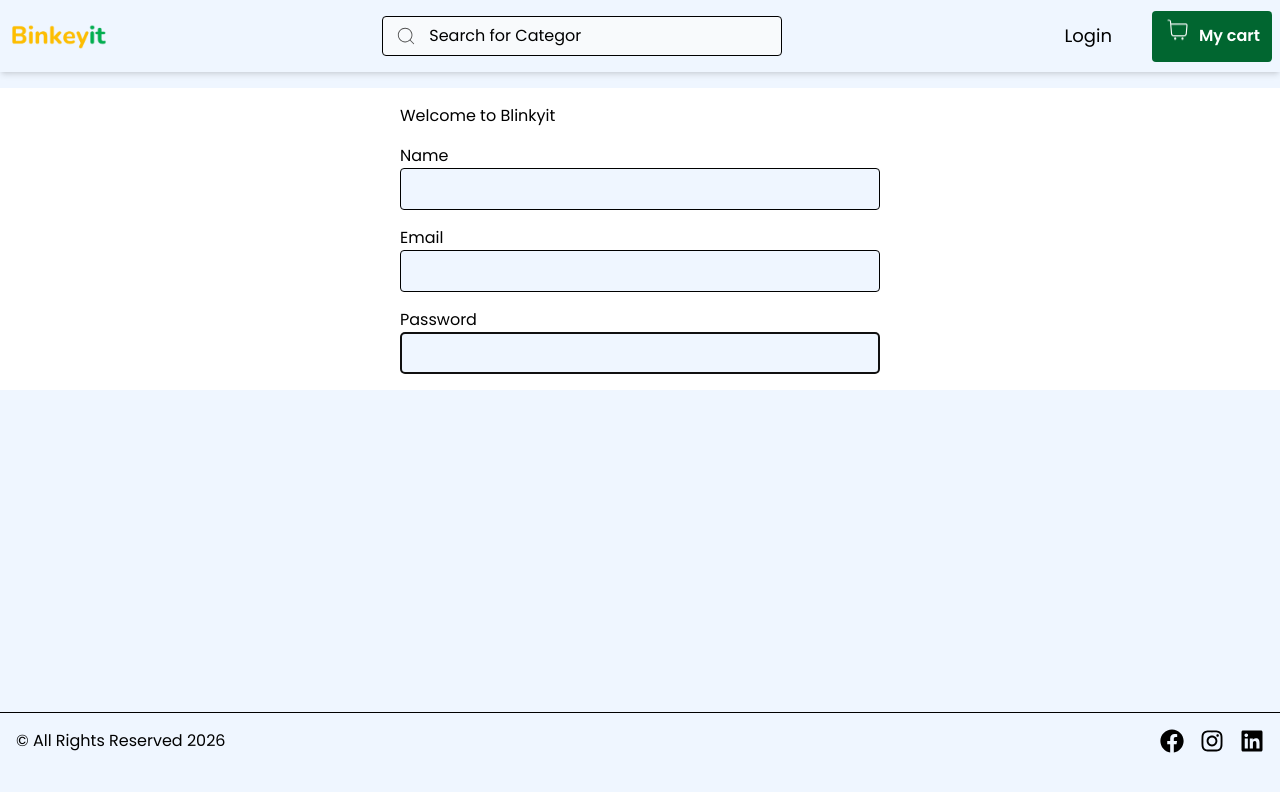
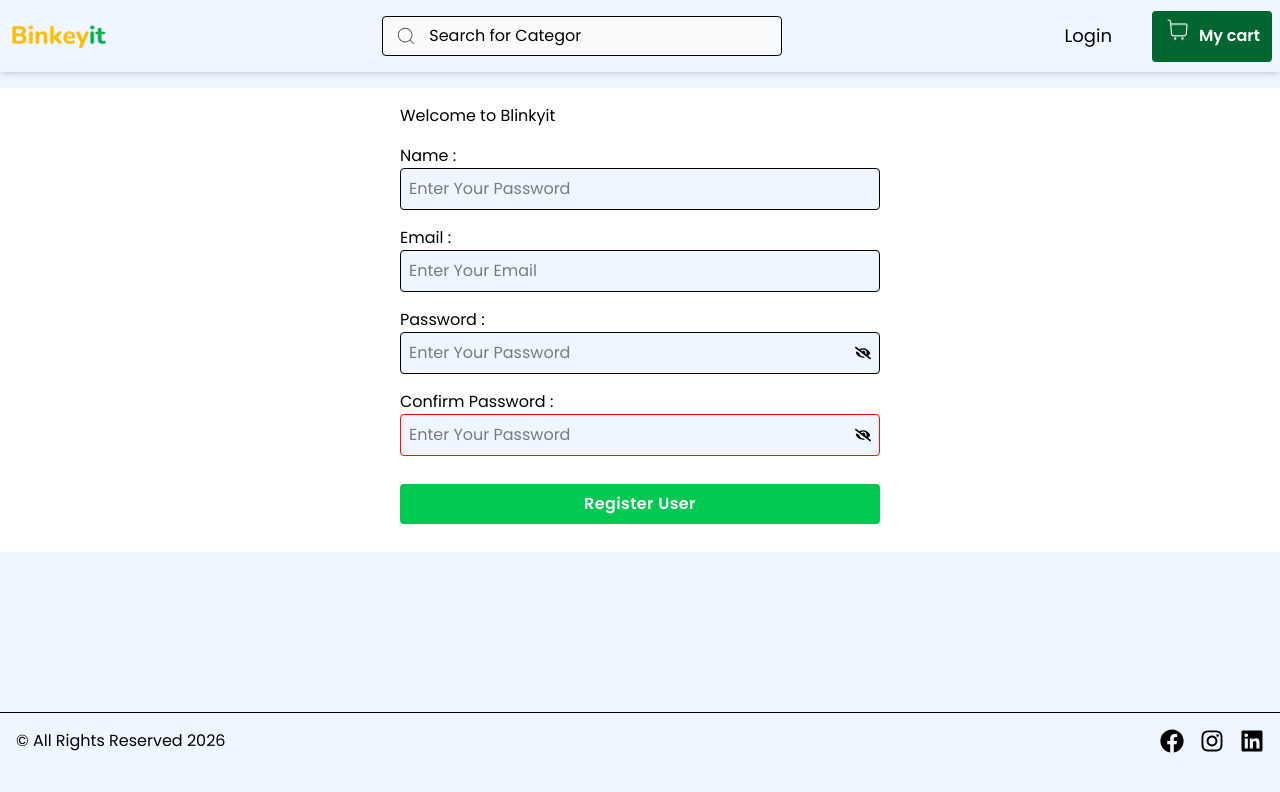
Before and after one commit to kamalsinha7305/B_C, a React app in the folder frontend/: page /register in a window 1280 px wide. Shown: the top 792 px of the page. Built offline with nearby package versions, Linux system fonts and the light colour scheme; the HTML template or start-up script is replaced by a standard one.

Commit message:
updated register page

```diff
--- a/frontend/src/pages/Register.jsx
+++ b/frontend/src/pages/Register.jsx
@@ -1,5 +1,6 @@
 import React from 'react';
 import { useState } from "react";
+import { FaEyeSlash ,FaEye} from "react-icons/fa";
 
 function Register() {
     const [data, setdata] = useState({
@@ -8,6 +9,9 @@ function Register() {
         password: "",
         confirmPassword: ""
     })
+    const [showpassword,setshowpasword] = useState(false);
+    const [showconfirmPassword,setshowconfirmPassword] = useState(false);
+
     const handleChange = (e) => {
         const { name, value } = e.target;
 
@@ -18,7 +22,6 @@ function Register() {
             }
         })
     }
-    console.log(data);
     return (
         <section className='bg-white w-full container mx-auto px-2'>
             <div className=" bg-white my-4 max-w-lg mx-auto rounded p-4">
@@ -27,7 +30,7 @@ function Register() {
                 </h2>
                 <form className="grid gap-4 mt-4">
                     <div className='grid'>
-                        <label htmlFor="name">Name</label>
+                        <label htmlFor="name">Name :</label>
                         <input
                             id="name"
                             type="text"
@@ -36,11 +39,12 @@ function Register() {
                             className='border rounded p-2 bg-blue-50'
                             value={data.name}
                             onChange={handleChange}
+                            placeholder='Enter Your Password'
                         />
                     </div>
 
                     <div className='grid'>
-                        <label htmlFor="email">Email</label>
+                        <label htmlFor="email">Email :</label>
                         <input
                             id="email"
                             type="text"
@@ -49,22 +53,74 @@ function Register() {
                             className='border rounded p-2 bg-blue-50'
                             value={data.email}
                             onChange={handleChange}
+                            placeholder='Enter Your Email'
                         />
                     </div>
 
 
                     <div className='grid'>
-                        <label htmlFor="password">Password</label>
-                        <input
+                        <label htmlFor="password">Password :</label>
+                        <div className="border rounded p-2 bg-blue-50 flex items-center focus-within:border-primary-200">
+                            <input
                             id="password"
-                            type="password"
+                            type={showpassword ?"text":"password"}
                             autoFocus
                             name='password'
-                            className='border rounded p-2 bg-blue-50'
+                            className='w-full outline-none'
                             value={data.password}
                             onChange={handleChange}
+                            placeholder='Enter Your Password'
                         />
+
+                        <div onClick={()=>{
+                            setshowpasword(preve =>! preve)
+                        }} className='cursor-pointer w-'>
+                            {
+                                showpassword?(
+                                            <FaEye />
+                                ):(
+                                            <FaEyeSlash />
+                                )
+                            }
+
+                        </div>
+                        </div>
+
                     </div>
+
+
+
+                     <div className='grid'>
+                        <label htmlFor="confirmPassword">Confirm Password :</label>
+                        <div className="border rounded p-2 bg-blue-50 flex items-center focus-within:border-primary-200">
+                            <input
+                            id="confirmPassword"
+                            type={showconfirmPassword ?"text":"password"}
+                            autoFocus
+                            name='confirmPassword'
+                            className='w-full outline-none'
+                            value={data.confirmPassword}
+                            onChange={handleChange}
+                            placeholder='Enter Your Password'
+                        />
+
+                        <div onClick={()=>{
+                            setshowconfirmPassword(preve =>! preve)
+                        }} className='cursor-pointer w-'>
+                            {
+                                showconfirmPassword?(
+                                            <FaEye />
+                                ):(
+                                            <FaEyeSlash />
+                                )
+                            }
+
+                        </div>
+                        </div>
+
+                    </div>
+
+                   <button className='bg-green-500 text-white py-2 rounded font-semibold my-3 tracking-wide transition-all duration-300 hover:scale-105 '>Register User</button>
 
                 </form>
             </div>
```
Also changed, not shown: 1 other file (tests, documents, lock files or other folders).
